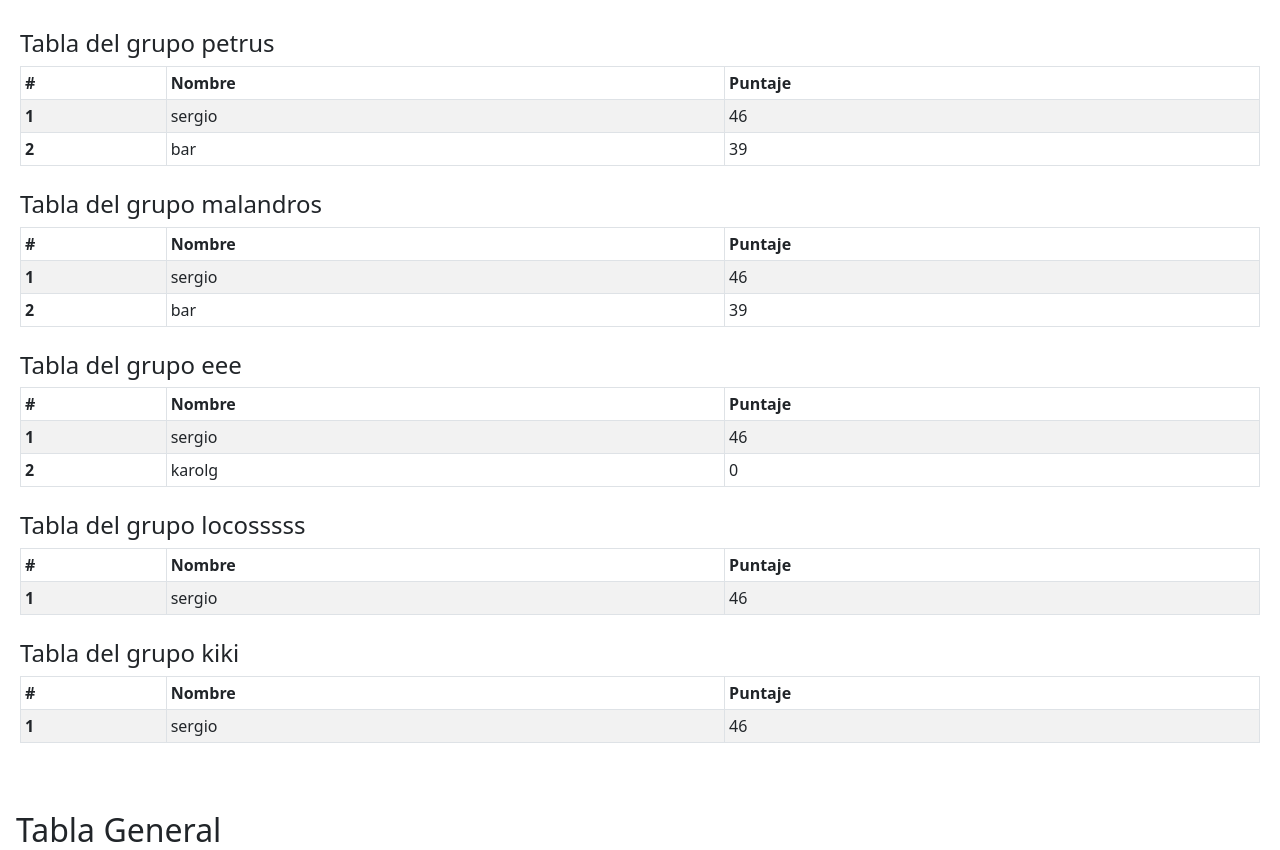
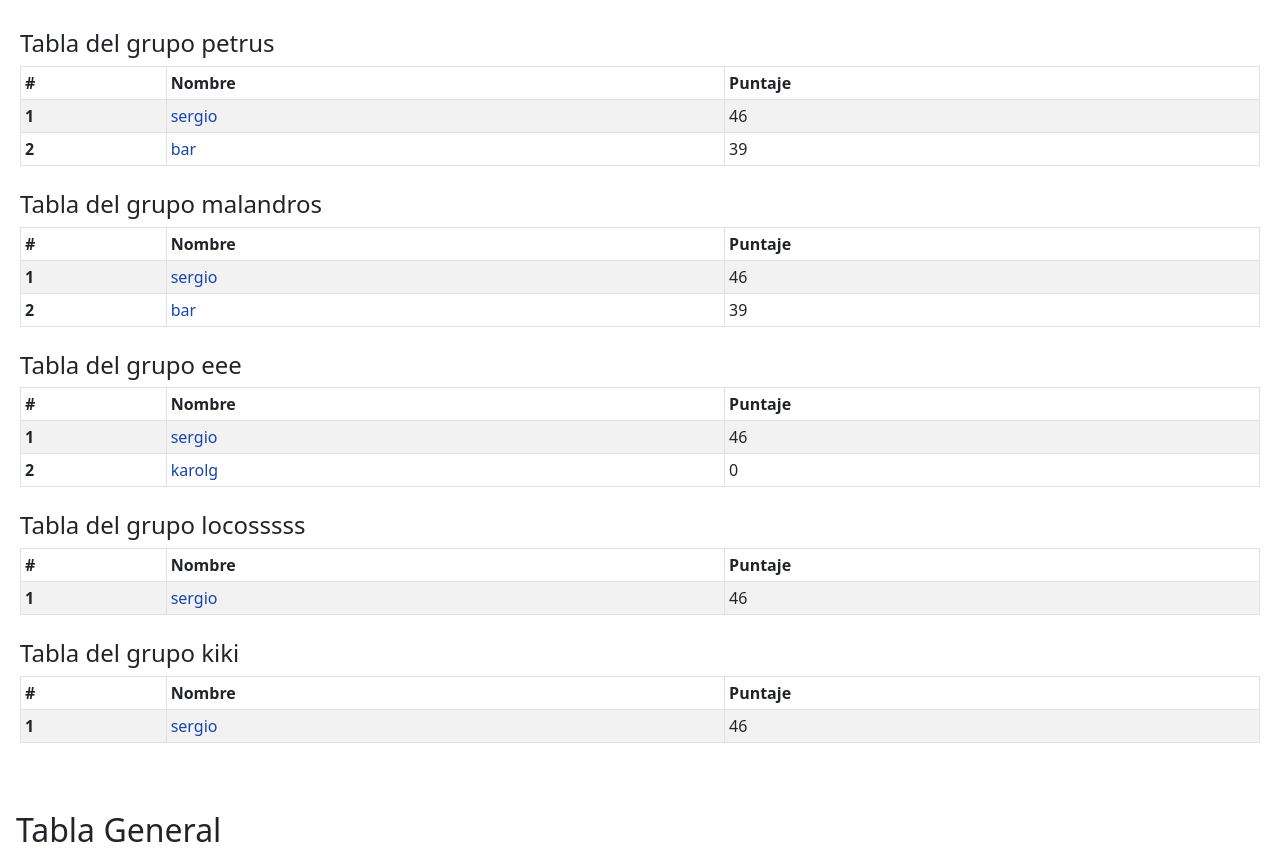
Before and after one commit to sergiopetruzzella/quiniela, a Django app: page /desk/ in a window 1280 px wide. Shown: the part 1037-1887 px from the top of the page. Run offline with Django 4.2, Linux system fonts and the light colour scheme; a user stored in the database is signed in; data comes from the database, SQL or seed files in the repository.

Commit message:
add_links_in_group_table

```diff
--- a/templates/desk.html
+++ b/templates/desk.html
@@ -54,7 +54,7 @@
           {% for y in x.user_set.all|dictsortreversed:"userscore.points" %}
   <tr>
       <th scope="row">{{forloop.counter}}</th>
-      <td>{{y}}</td>
+      <td><a href="/user/{{y}}" style="color: #1744ad">{{y}}</a></td>
       <td>{{y.userscore.points}}</td>
     </tr>
     {%endfor%}
```
